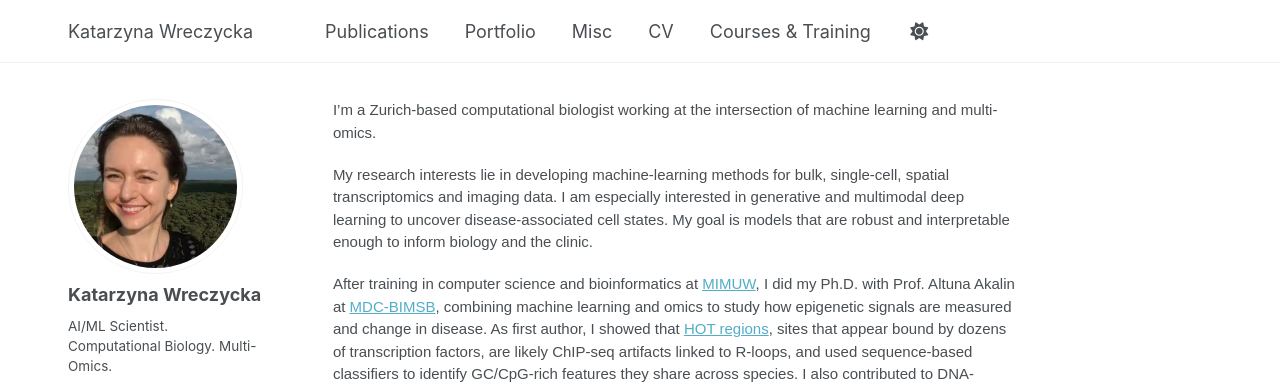
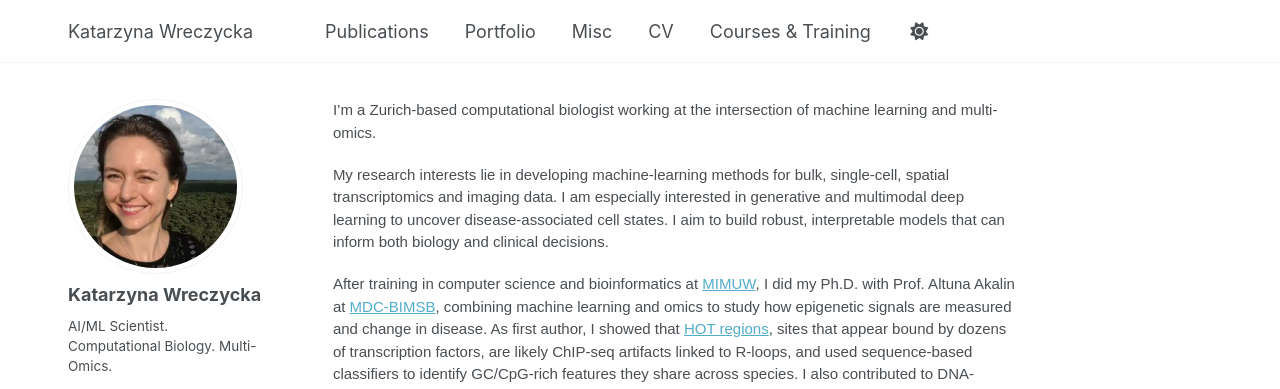
Before and after one commit to katwre/katwre.github.io, a Jekyll site: the page built from _pages/about.md, in a window 1280 px wide and 966 px high. Shown: the top 389 px of the window. Built offline with Jekyll 4.4.1, drawn with Linux system fonts in a browser that asks for light colours; a style sheet for code colours, icons or effects is not loaded.

Commit message:
Updated reseach interests

```diff
--- a/_pages/about.md
+++ b/_pages/about.md
@@ -23,7 +23,7 @@ redirect_from:
 
 I'm a Zurich-based computational biologist working at the intersection of machine learning and multi-omics.
 
-My research interests lie in developing machine-learning methods for bulk, single-cell, spatial transcriptomics and imaging data. I am especially interested in generative and multimodal deep learning to uncover disease-associated cell states. My goal is models that are robust and interpretable enough to inform biology and the clinic.
+My research interests lie in developing machine-learning methods for bulk, single-cell, spatial transcriptomics and imaging data. I am especially interested in generative and multimodal deep learning to uncover disease-associated cell states. I aim to build robust, interpretable models that can inform both biology and clinical decisions.
 
 
 After training in computer science and bioinformatics at [MIMUW](https://www.mimuw.edu.pl/en/), I did my Ph.D. with Prof. Altuna Akalin at [MDC-BIMSB](https://www.mdc-berlin.de/bioinformatics), combining machine learning and omics to study how epigenetic signals are measured and change in disease. As first author, I showed that [HOT regions](https://doi.org/10.1093/nar/gkz460), sites that appear bound by dozens of transcription factors, are likely ChIP-seq artifacts linked to R-loops, and used sequence-based classifiers to identify GC/CpG-rich features they share across species. I also contributed to DNA-methylation biomarker discovery in [cardiovascular disease](https://doi.org/10.1093/nargab/lqad061), co-first-authored a [review](https://doi.org/10.1016/j.jbiotec.2017.08.007) of statistical methods for bisulfite sequencing, and co-developed the Bioconductor package [genomation](https://github.com/BIMSBbioinfo/genomation) and the [PiGx BS-seq](https://github.com/BIMSBbioinfo/pigx) pipeline. I have also worked with experimental groups at ETH Zurich (incl. [Laboratory of Nutrition and Metabolic Epigenetics](https://epigenetics.ethz.ch/)) and the [Functional Genomics Center Zurich](https://fgcz.ch/the-center/people/rehrauer.html).
```
